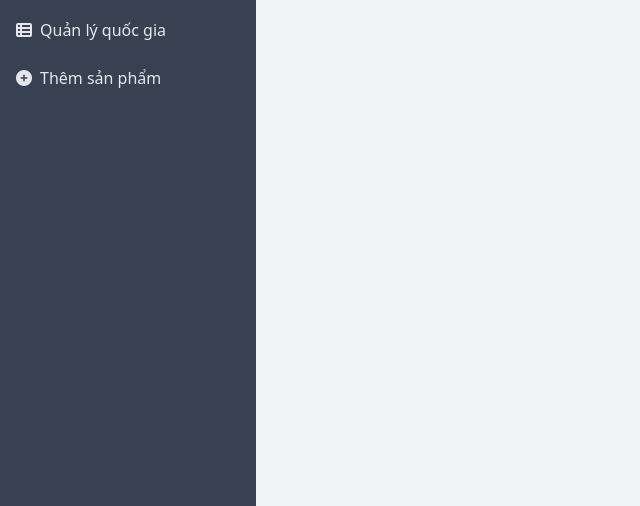
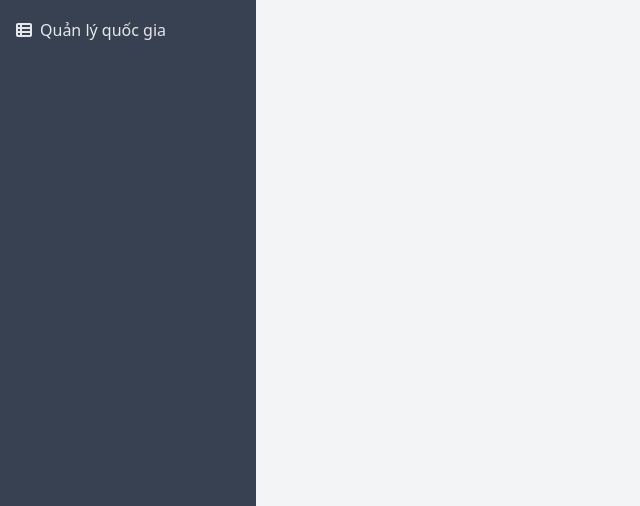
Before and after one commit to cuhoangdk/QuanLyBanBalo, a PHP site: page /Pages/DanhSachSanPham.php in a window 1280 px wide. Shown: the part 294-800 px from the top of the page, without its empty margins (0-640 px from the left). Run offline with PHP 8.4, Linux system fonts and the light colour scheme; the visitor is signed in with stand-in values (Sample User, id 1); data that the repository does not hold is empty; some libraries are stand-ins or nearby versions.

Commit message:
hidden button add

```diff
--- a/Layouts/sidebar.php
+++ b/Layouts/sidebar.php
@@ -8,45 +8,39 @@ $current_page = basename($_SERVER['PHP_SELF']);
     <div class="">
         <ul class="mt-4 space-y-2">
             <li>
-                <a href="../Pages/DanhSachSanPham.php"
+                <a href="../Pages/DanhSachSanPham.php" title="Quản lý sản phẩm"
                     class="block w-full py-2 px-4 bg-gray-700 hover:text-black hover:bg-green-300 <?= $current_page == 'DanhSachSanPham.php' ? 'bg-green-300 text-black' : '' ?>">
-                    <i class="fa-solid fa-table-list mr-2"></i>Quản lý sản phẩm
+                    <i class="fa-solid fa-table-list mr-2"></i><span class="hidden md:inline">Quản lý sản phẩm</span>
                 </a>
             </li>
             <li>
-                <a href="../Pages/QuanLyChatLieu.php"
+                <a href="../Pages/QuanLyChatLieu.php"title="Quản lý chất liệu"
                     class="block py-2 px-4 bg-gray-700 hover:text-black hover:bg-green-300 <?= $current_page == 'QuanLyChatLieu.php' ? 'bg-green-300 text-black' : '' ?>">
-                    <i class="fa-solid fa-table-list mr-2"></i>Quản lý chất liệu
+                    <i class="fa-solid fa-table-list mr-2"></i><span class="hidden md:inline">Quản lý chất liệu</span>
                 </a>
             </li>
             <li>
-                <a href="../Pages/QuanLyHangSanXuat.php"
+                <a href="../Pages/QuanLyHangSanXuat.php" title="Quản lý hãng sản xuất"
                     class="block py-2 px-4 bg-gray-700 hover:text-black hover:bg-green-300 <?= $current_page == 'QuanLyHangSanXuat.php' ? 'bg-green-300 text-black' : '' ?>">
-                    <i class="fa-solid fa-table-list mr-2"></i>Quản lý hãng sản xuất
+                    <i class="fa-solid fa-table-list mr-2"></i><span class="hidden md:inline">Quản lý hãng sản xuất</span>
                 </a>
             </li>
             <li>
-                <a href="../Pages/QuanLyLoaiDoiTuong.php"
+                <a href="../Pages/QuanLyLoaiDoiTuong.php" title="Quản lý loại đối tượng"
                     class="block py-2 px-4 bg-gray-700 hover:text-black hover:bg-green-300 <?= $current_page == 'QuanLyLoaiDoiTuong.php' ? 'bg-green-300 text-black' : '' ?>">
-                    <i class="fa-solid fa-table-list mr-2"></i>Quản lý loại đối tượng
+                    <i class="fa-solid fa-table-list mr-2"></i><span class="hidden md:inline">Quản lý loại đối tượng</span>
                 </a>
             </li>
             <li>
-                <a href="../Pages/QuanLyLoaiSanPham.php"
+                <a href="../Pages/QuanLyLoaiSanPham.php" title="Quản lý loại sản phẩm"
                     class="block py-2 px-4 bg-gray-700 hover:text-black hover:bg-green-300 <?= $current_page == 'QuanLyLoaiSanPham.php' ? 'bg-green-300 text-black' : '' ?>">
-                    <i class="fa-solid fa-table-list mr-2"></i>Quản lý loại sản phẩm
+                    <i class="fa-solid fa-table-list mr-2"></i><span class="hidden md:inline">Quản lý loại sản phẩm</span>
                 </a>
             </li>
             <li>
-                <a href="../Pages/QuanLyQuocGia.php"
+                <a href="../Pages/QuanLyQuocGia.php" title="Quản lý quốc gia"
                     class="block py-2 px-4 bg-gray-700 hover:text-black hover:bg-green-300 <?= $current_page == 'QuanLyQuocGia.php' ? 'bg-green-300 text-black' : '' ?>">
-                    <i class="fa-solid fa-table-list mr-2"></i>Quản lý quốc gia
-                </a>
-            </li>
-            <li>
-                <a href="../Pages/ThemSanPham.php"
-                    class="block py-2 px-4 bg-gray-700 hover:text-black hover:bg-green-300 <?= $current_page == 'ThemSanPham.php' ? 'bg-green-300 text-black' : '' ?>">
-                    <i class="fa-solid fa-circle-plus mr-2"></i>Thêm sản phẩm
+                    <i class="fa-solid fa-table-list mr-2"></i><span class="hidden md:inline">Quản lý quốc gia</span>
                 </a>
             </li>
         </ul>
--- a/Pages/DanhSachSanPham.php
+++ b/Pages/DanhSachSanPham.php
@@ -71,7 +71,7 @@ $danhSachLoaiSanPham = $loaiSanPhamController->layDanhSachLoaiSanPham();
     <div class="container mx-auto w-4/5 px-7 ">
         <!-- Form tìm kiếm -->
         <form method="GET" class="bg-white p-4 rounded shadow-md mt-5">
-            <div class="grid grid-cols-1 md:grid-cols-4 gap-4">
+            <div class="grid grid-cols-2 md:grid-cols-4 gap-4">
                 <input type="text" name="tenSanPham" placeholder="Tên sản phẩm"
                     value="<?= htmlspecialchars($tenSanPham) ?>" class="p-2 border rounded">
                 <input type="number" name="giaMin" placeholder="Giá thấp nhất" min="0" step="1000" value="<?= htmlspecialchars($giaMin) ?>"
@@ -90,7 +90,7 @@ $danhSachLoaiSanPham = $loaiSanPhamController->layDanhSachLoaiSanPham();
                     <?php endforeach; ?>
                 </select>
             </div>
-            <div class="grid grid-cols-1 md:grid-cols-4 gap-4 mt-2">
+            <div class="grid grid-cols-2 md:grid-cols-4 gap-4 mt-2">
                 <select name="hangSanXuat" class="p-2 border rounded">
                     <option value="">Chọn hãng sản xuất</option>
                     <?php foreach ($danhSachHangSanXuat as $hang): ?>
@@ -136,13 +136,15 @@ $danhSachLoaiSanPham = $loaiSanPhamController->layDanhSachLoaiSanPham();
                     <?php endforeach; ?>
                 </select>
             </div>
-            <div class="grid grid-cols-1 md:grid-cols-3 gap-4 mt-2">
+            <div class="grid grid-cols-<?= isset($_SESSION['quyen']) && $_SESSION['quyen'] == 1 ? '3' : '2' ?> gap-4 mt-2">
                 <a href="DanhSachSanPham.php" title="Làm mới"
-                    class="bg-gray-500 text-white px-4 py-2 rounded hover:bg-gray-600 text-center">Làm mới</a>
+                    class="bg-gray-500 text-white px-4 py-2 rounded hover:bg-gray-600 text-center flex items-center justify-center">Làm mới</a>
                 <button type="submit" title="Tìm kiếm"
                     class="bg-blue-500 text-white px-4 py-2 rounded hover:bg-blue-600">Tìm kiếm</button>
-                <a href="ThemSanPham.php" title="Thêm sản phẩm"
-                    class="bg-green-500 text-white px-4 py-2 rounded hover:bg-green-600 text-center">Thêm mới</a>
+                <?php if (isset($_SESSION['quyen']) && $_SESSION['quyen'] == 1): ?>
+                    <a href="ThemSanPham.php" title="Thêm sản phẩm"
+                        class="bg-green-500 text-white px-4 py-2 rounded hover:bg-green-600 text-center">Thêm mới</a>
+                <?php endif; ?>
             </div>
 
         </form>
--- a/Pages/QuanLyHangSanXuat.php
+++ b/Pages/QuanLyHangSanXuat.php
@@ -62,7 +62,9 @@ $dsHangSanXuat = $hangSanXuatController->layDanhSachHangSanXuat();
     <div class="container mx-auto w-4/5 px-7 ">
         <div class="flex justify-between items-center mt-2">
             <h1 class="text-2xl font-bold">Danh Mục Hãng Sản Xuất</h1>
-            <a onclick="showAddModal()" class="bg-blue-500 text-white font-bold px-4 py-2 rounded cursor-pointer">+</a>
+            <?php if (isset($_SESSION['quyen']) && $_SESSION['quyen'] == 1): ?>
+                <a onclick="showAddModal()" class="bg-blue-500 text-white font-bold px-4 py-2 rounded cursor-pointer">+</a>
+            <?php endif; ?>
         </div>
         <div class="overflow-x-auto mt-2">
             <table class="min-w-full bg-white border border-gray-200">
@@ -128,7 +130,7 @@ $dsHangSanXuat = $hangSanXuatController->layDanhSachHangSanXuat();
                         <div class="mb-4">
                             <label class="block text-gray-700 font-semibold mb-2">Tên hãng sản xuất:</label>
                             <input type="text" name="tenHangSanXuat" class="w-full border border-gray-300 rounded-lg px-4 py-2 focus:ring-2 focus:ring-blue-500 focus:outline-none"
-                                value="<?= isset($tenHangSanXuat) ? $tenHangSanXuat : '' ?>" placeholder="Nhập tên hãng sản xuất" required>
+                                placeholder="Nhập tên hãng sản xuất" required>
                         </div>
                         <button name="themHangSanXuat" type="submit"
                             class="w-full bg-blue-500 text-white py-2 px-4 rounded-lg hover:bg-blue-700 focus:ring-2 focus:ring-blue-400">
--- a/Pages/QuanLyLoaiDoiTuong.php
+++ b/Pages/QuanLyLoaiDoiTuong.php
@@ -62,7 +62,9 @@ $dsLoaiDoiTuong = $loaiDoiTuongController->layDanhSachLoaiDoiTuong();
     <div class="container mx-auto w-4/5 px-7 ">
         <div class="flex justify-between items-center mt-2">
             <h1 class="text-2xl font-bold">Danh Mục Loại Đối Tượng</h1>
-            <a onclick="showAddModal()" class="bg-blue-500 text-white font-bold px-4 py-2 rounded cursor-pointer">+</a>
+            <?php if (isset($_SESSION['quyen']) && $_SESSION['quyen'] == 1): ?>
+                <a onclick="showAddModal()" class="bg-blue-500 text-white font-bold px-4 py-2 rounded cursor-pointer">+</a>
+            <?php endif; ?>
         </div>
         <div class="overflow-x-auto mt-2">
             <table class="min-w-full bg-white border border-gray-200">
@@ -128,7 +130,7 @@ $dsLoaiDoiTuong = $loaiDoiTuongController->layDanhSachLoaiDoiTuong();
                         <div class="mb-4">
                             <label class="block text-gray-700 font-semibold mb-2">Tên loại đối tượng:</label>
                             <input type="text" name="tenLoaiDoiTuong" class="w-full border border-gray-300 rounded-lg px-4 py-2 focus:ring-2 focus:ring-blue-500 focus:outline-none"
-                                value="<?= isset($tenLoaiDoiTuong) ? $tenLoaiDoiTuong : '' ?>" placeholder="Nhập tên loại đối tượng" required>
+                                placeholder="Nhập tên loại đối tượng" required>
                         </div>
                         <button name="themLoaiDoiTuong" type="submit"
                             class="w-full bg-blue-500 text-white py-2 px-4 rounded-lg hover:bg-blue-700 focus:ring-2 focus:ring-blue-400">
--- a/Pages/QuanLyQuocGia.php
+++ b/Pages/QuanLyQuocGia.php
@@ -62,7 +62,9 @@ $dsQuocGia = $quocGiaController->layDanhSachQuocGia();
     <div class="container mx-auto w-4/5 px-7 ">
         <div class="flex justify-between items-center mt-2">
             <h1 class="text-2xl font-bold">Danh Mục Quốc Gia</h1>
-            <a onclick="showAddModal()" class="bg-blue-500 text-white font-bold px-4 py-2 rounded cursor-pointer">+</a>
+            <?php if (isset($_SESSION['quyen']) && $_SESSION['quyen'] == 1): ?>
+                <a onclick="showAddModal()" class="bg-blue-500 text-white font-bold px-4 py-2 rounded cursor-pointer">+</a>
+            <?php endif; ?>
         </div>
         <div class="overflow-x-auto mt-2">
             <table class="min-w-full bg-white border border-gray-200">
@@ -128,7 +130,7 @@ $dsQuocGia = $quocGiaController->layDanhSachQuocGia();
                         <div class="mb-4">
                             <label class="block text-gray-700 font-semibold mb-2">Tên Quốc Gia:</label>
                             <input type="text" name="tenQuocGia" class="w-full border border-gray-300 rounded-lg px-4 py-2 focus:ring-2 focus:ring-blue-500 focus:outline-none"
-                                value="<?= isset($tenQuocGia) ? $tenQuocGia : '' ?>" placeholder="Nhập tên Quốc Gia" required>
+                                placeholder="Nhập tên Quốc Gia" required>
                         </div>
                         <button name="themQuocGia" type="submit"
                             class="w-full bg-blue-500 text-white py-2 px-4 rounded-lg hover:bg-blue-700 focus:ring-2 focus:ring-blue-400">
--- a/Pages/ThemSanPham.php
+++ b/Pages/ThemSanPham.php
@@ -5,6 +5,12 @@ session_start(); // Bắt đầu phiên
 if (!isset($_SESSION['nhanVien'])) {
     // Chuyển hướng đến trang đăng nhập
     header("Location: login.php");
+    exit();
+}
+// Kiểm tra nếu nhân viên không phải quản trị viên
+if ($_SESSION['quyen']!=1) {
+    // Chuyển hướng đến trang đăng nhập
+    header("Location: DanhSachSanPham.php");
     exit();
 }
 // import file cấu hình db & các file model
--- a/Pages/login.php
+++ b/Pages/login.php
@@ -54,10 +54,10 @@ if ($_SERVER['REQUEST_METHOD'] === 'POST') {
                 <hr class="my-6">
                 <h4 class="font-bold text-left mt-3 mb-2">Username</h4>
                 <input type="text" name="username" placeholder="Email address or username" value="<?php echo isset($_POST['username']) ? $_POST['username'] : ''; ?>"
-                    class="block border border-black rounded w-full pl-4 py-2.5" required>
+                    class="block border border-green-500 rounded w-full pl-4 py-2.5 focus:ring-2 focus:ring-green-500 focus:outline-none" required>
                 <h4 class="font-bold text-left mt-3 mb-2">Password</h4>
                 <input type="password" name="password" placeholder="Password" value="<?php echo isset($_POST['password']) ? $_POST['password'] : ''; ?>"
-                    class="block border border-black rounded w-full pl-4 py-2.5" required>
+                    class="block border border-green-500 rounded w-full pl-4 py-2.5 focus:ring-2 focus:ring-green-500 focus:outline-none" required>
                 <div class="flex items-center mb-2">
                     <input type="checkbox" class="mx-2 w-4 h-4">
                     <label class="">Remember me</label>
```
Also changed, not shown: Pages/QuanLyChatLieu.php (+9 -4 lines), Pages/QuanLyLoaiSanPham.php (+5 -3 lines).
